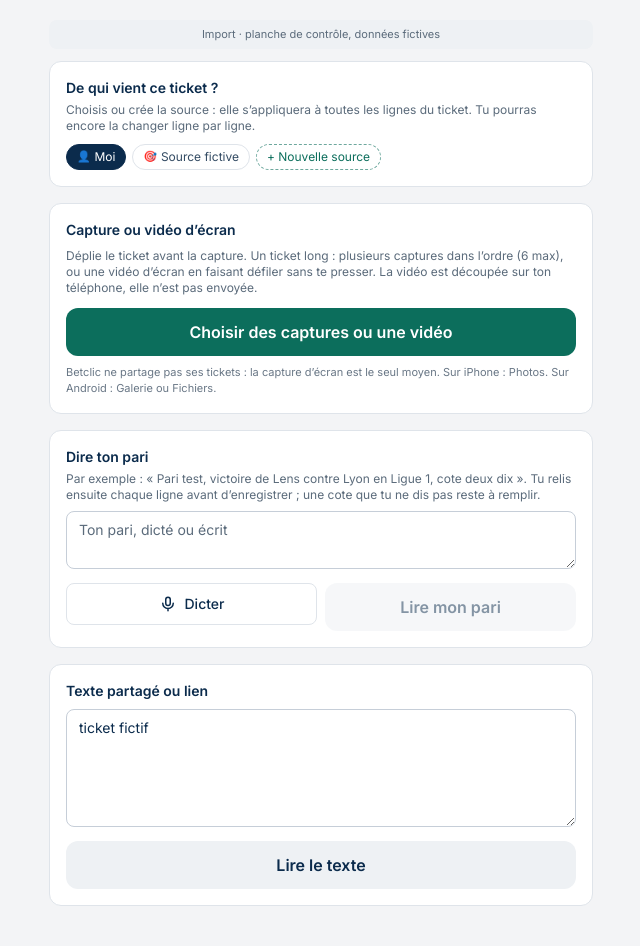
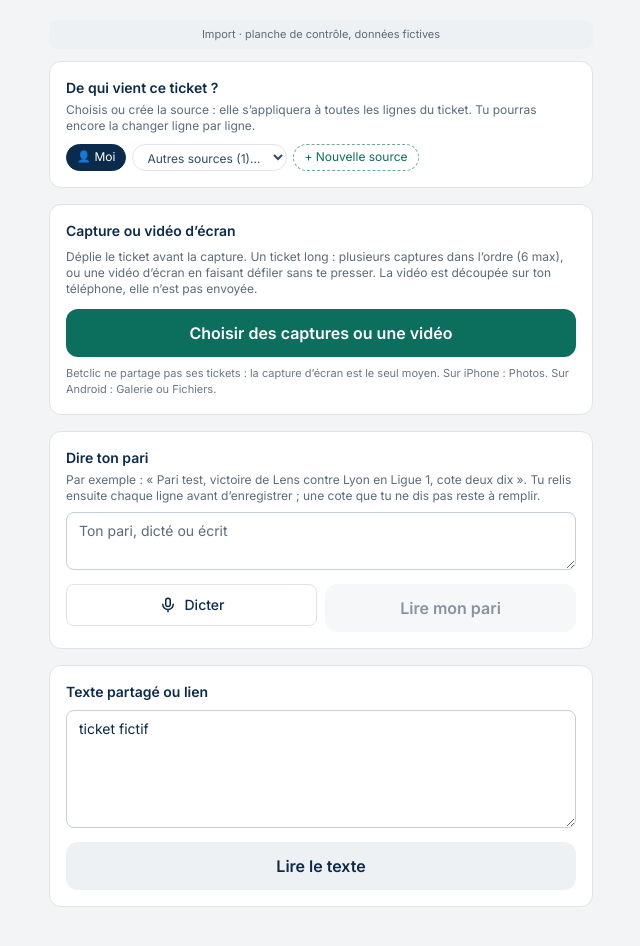
Before and after one commit to monus1984/Betwise, a Next.js app: page /apercu/import in a window 1280 px wide. Shown: the top 946 px of the page, without its empty margins (319-959 px from the left). Built offline with nearby package versions, Linux system fonts and the light colour scheme.

Commit message:
Choix de la source : « Moi » + les 4 sources utilisées récemment, les autres dans une liste déroulante
Co-Authored-By: Claude Opus 5.5 <noreply@anthropic.com>
Claude-Session: https://claude.ai/code/session_014c5FTZ2MmjC3bAPTTePB4C

```diff
--- a/src/components/source-chooser.tsx
+++ b/src/components/source-chooser.tsx
@@ -1,6 +1,6 @@
 "use client";
 
-import { useState, useTransition } from "react";
+import { useEffect, useState, useTransition } from "react";
 import { quickCreateSource } from "@/lib/sources/actions";
 
 export type SourceOpt = { id: string; nom: string; type?: string };
@@ -18,6 +18,8 @@ const TYPE_ICON: Record<string, string> = { perso: "👤", tipster: "🎯", cana
  * Choix de l'origine d'une sélection, avec création d'une source sur place.
  * onCreated permet au parent de partager la nouvelle source entre plusieurs lignes.
  */
+const CLE_RECENTES = "betwise.sourcesRecentes";
+
 export function SourceChooser({ sources, value, onChange, onCreated, size = "md" }: {
   sources: SourceOpt[]; value: string | null; onChange: (id: string) => void; onCreated?: (s: SourceOpt) => void; size?: "sm" | "md";
 }) {
@@ -27,6 +29,20 @@ export function SourceChooser({ sources, value, onChange, onCreated, size = "md"
   const [err, setErr] = useState<string | null>(null);
   const [pending, start] = useTransition();
   const chip = size === "sm" ? "px-2.5 py-1 text-xs" : "px-3 py-1.5 text-sm";
+  // 27/11 : « Moi » + les 4 sources utilisées le plus récemment en boutons ; toutes les autres dans une liste déroulante
+  const [recentes, setRecentes] = useState<string[]>([]);
+  useEffect(() => { try { setRecentes(JSON.parse(localStorage.getItem(CLE_RECENTES) ?? "[]")); } catch { /* ignore */ } }, []);
+  const choisir = (id: string) => {
+    onChange(id);
+    const l = [id, ...recentes.filter((x) => x !== id)].slice(0, 12);
+    setRecentes(l);
+    try { localStorage.setItem(CLE_RECENTES, JSON.stringify(l)); } catch { /* ignore */ }
+  };
+  const moi = sources.find((x) => x.type === "perso");
+  const recents = recentes.map((id) => sources.find((x) => x.id === id)).filter((x): x is SourceOpt => !!x && x.type !== "perso").slice(0, 4);
+  const choisie = value ? sources.find((x) => x.id === value) : null;
+  const boutons = [moi, ...recents, choisie && choisie !== moi && !recents.includes(choisie) ? choisie : null].filter((x): x is SourceOpt => !!x);
+  const reste = sources.filter((x) => !boutons.includes(x));
 
   function create() {
     setErr(null);
@@ -34,7 +50,7 @@ export function SourceChooser({ sources, value, onChange, onCreated, size = "md"
       const r = await quickCreateSource({ nom, type });
       if (!r.ok) { setErr(r.error); return; }
       onCreated?.(r.source);
-      onChange(r.source.id);
+      choisir(r.source.id);
       setAdding(false); setNom("");
     });
   }
@@ -42,12 +58,19 @@ export function SourceChooser({ sources, value, onChange, onCreated, size = "md"
   return (
     <div className="space-y-2">
       <div className="flex flex-wrap gap-1.5">
-        {sources.map((s) => (
-          <button key={s.id} type="button" onClick={() => onChange(s.id)}
+        {boutons.map((s) => (
+          <button key={s.id} type="button" onClick={() => choisir(s.id)}
             className={`inline-flex items-center gap-1 rounded-full border transition ${chip} ${value === s.id ? "border-inverse bg-inverse text-on-inverse" : "border-line bg-surface text-ink-soft active:bg-surface-2"}`}>
             <span aria-hidden className="text-[0.9em]">{TYPE_ICON[s.type ?? ""] ?? "•"}</span>{s.nom}
           </button>
         ))}
+        {reste.length > 0 && (
+          <select value="" onChange={(e) => e.target.value && choisir(e.target.value)} aria-label="Autres sources"
+            className={`rounded-full border border-line bg-surface text-ink-soft ${chip}`}>
+            <option value="">Autres sources ({reste.length})…</option>
+            {reste.map((x) => <option key={x.id} value={x.id}>{TYPE_ICON[x.type ?? ""] ?? "•"} {x.nom}</option>)}
+          </select>
+        )}
         {!adding && (
           <button type="button" onClick={() => setAdding(true)} className={`rounded-full border border-dashed border-brand/60 text-brand ${chip}`}>+ Nouvelle source</button>
         )}
```
